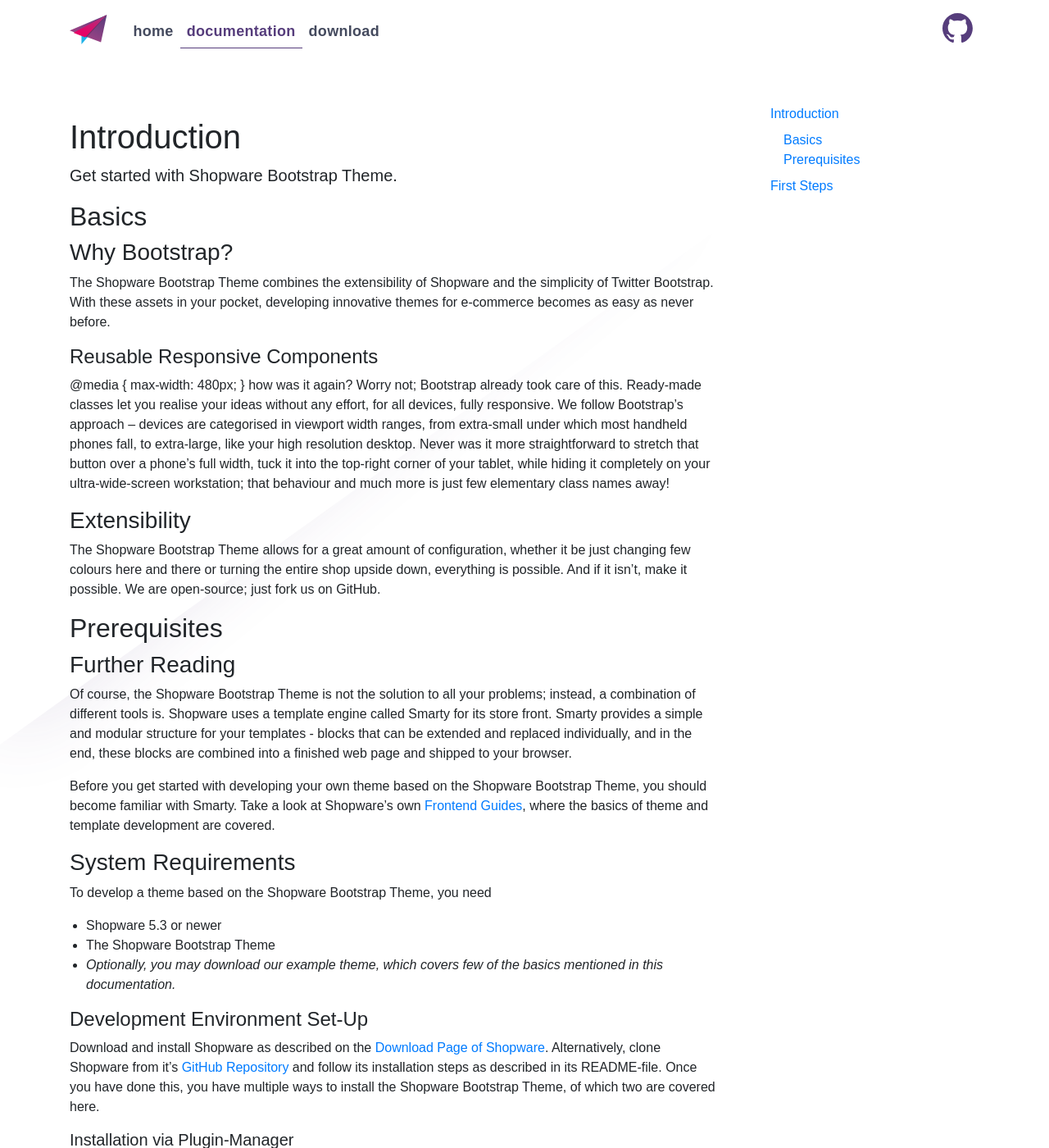
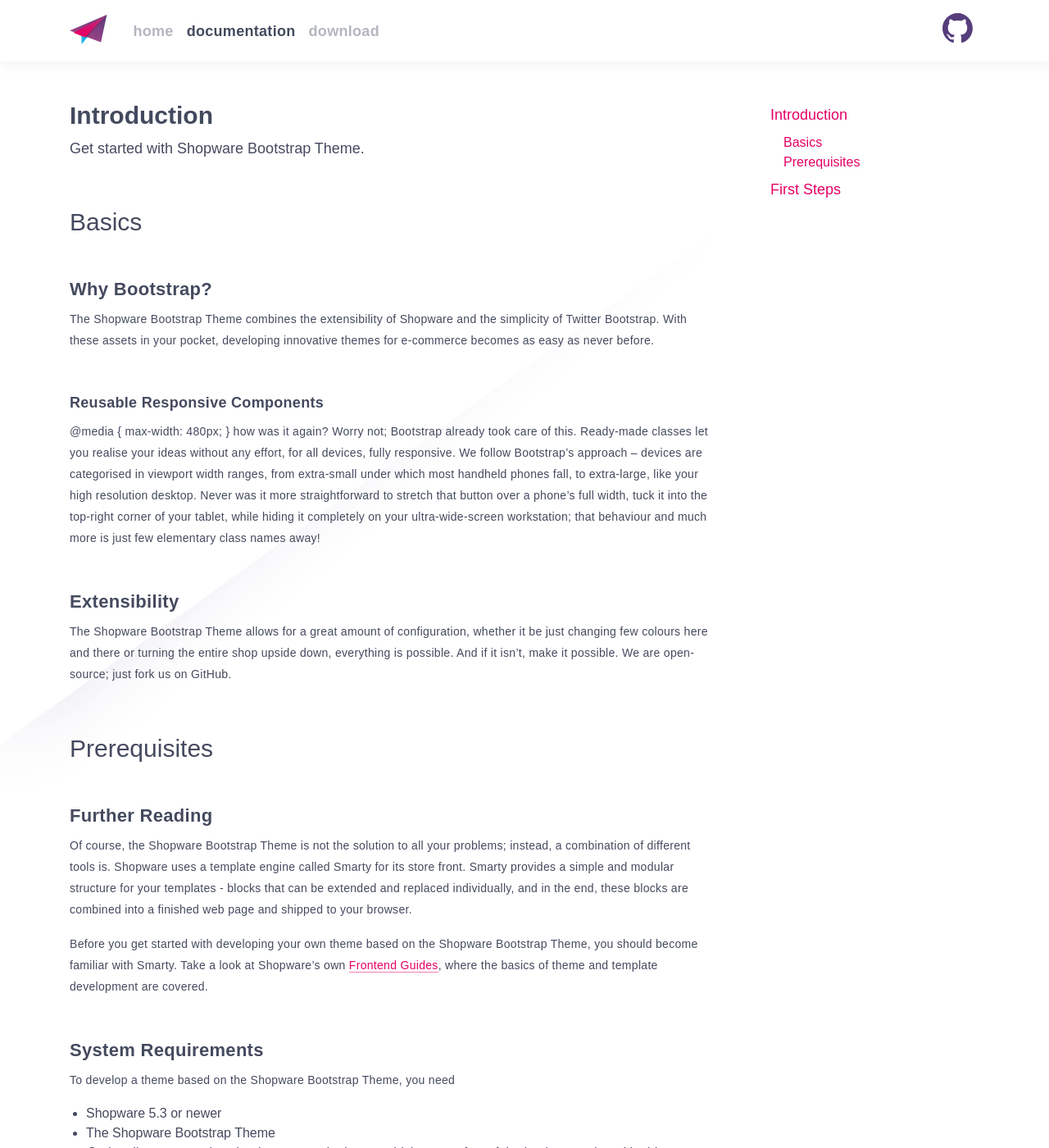
Before and after one commit to conexco/shopware-bootstrap-theme, a Jekyll site: the page built from docs/introduction.md, in a window 1280 px wide and 1400 px high. Shown: the whole window at 82% size. Built offline with Jekyll 4.4.1, drawn with Linux system fonts in a browser that asks for light colours; nearby versions of some CDN libraries; some web fonts are replaced.

Commit message:
Styling update

```diff
--- a/assets/css/style.css
+++ b/assets/css/style.css
@@ -41,13 +41,23 @@
     -webkit-font-smoothing: antialiased;
 }
 
+a{
+    color: #e50065;
+}
+
 a:hover, a:active, a:focus{
+    color: #563D7C;
     outline: 0 !important;
     text-decoration: none;
 }
 
+a:not([href]):not([tabindex]){
+    cursor: pointer;
+}
+
 body{
     background-color: white;
+    color: #444A5E;
     overflow-x: hidden;
     overflow-y: auto;
     position: relative;
@@ -63,7 +73,6 @@ body::before, body::after{
     height: 100%;
     position: absolute;
     width: 100%;
-    z-index: 10;
 }
 
 body::before{
@@ -73,6 +82,7 @@ body::before{
     left: 0;
     top: 0;
     transform: translateY(-45%);
+    z-index: 0;
 }
 
 body::after{
@@ -81,10 +91,7 @@ body::after{
     background-repeat: no-repeat;
     bottom: 0;
     right: 0;
-}
-
-a:not([href]):not([tabindex]){
-    cursor: pointer;
+    z-index: 2;
 }
 
 small{
@@ -98,17 +105,74 @@ hr{
     width: 100%;
 }
 
+
+/* Headings */
+
+body:not(.is-home) main h1,
+body:not(.is-home) main h2{
+    font-size: 30px;
+    font-weight: 600;
+    line-height: 34px;
+    margin-bottom: 10px;
+    padding-top: 1px;
+}
+
+body:not(.is-home) main h2{
+    font-weight: 300;
+    margin-top: 60px;
+}
+
+body:not(.is-home) main h3{
+    font-size: 22px;
+    font-weight: 600;
+    letter-spacing: 0.3px;
+    line-height: 26px;
+    margin-top: 50px;
+    padding-top: 2px;
+}
+
+body:not(.is-home) main h4,
+body:not(.is-home) main p.lead{
+    font-size: 18px;
+    font-weight: 600;
+    letter-spacing: 0.3px;
+    line-height: 24px;
+    margin-top: 50px;
+    padding-top: 1px;
+}
+
+body:not(.is-home) main p.lead{
+    font-weight: 200;
+    letter-spacing: 0;
+    margin-top: 10px;
+}
+
+body:not(.is-home) main p{
+    font-size: 14px;
+    letter-spacing: 0.3px;
+    line-height: 26px;
+    margin-top: 10px;
+    white-space: inherit;
+}
+
+body:not(.is-home) main code span{
+    font-family: inherit;
+    font-weight: 300;
+}
+
 /* Header */
 
 header{
     position: relative;
     top: 0;
-    z-index: 1071;
+    z-index: 3;
 }
 
 body:not(.is-home) header{
     background-color: rgba(255, 255, 255, 0.95);
+    box-shadow: 0 5px 15px rgba(0, 0, 0, 0.05);
     position: sticky;
+    z-index: 5;
 }
 
 header #logo svg{
@@ -121,23 +185,22 @@ header #logo svg{
 }
 
 .navbar .navbar-nav .nav-item .nav-link{
-    color: #444A5E;
-    text-fill-color: #444A5E;
-    -webkit-text-fill-color: #444A5E;
+    color: rgba(68, 74, 94, 0.4);
+    text-fill-color: rgba(68, 74, 94, 0.4);
+    -webkit-text-fill-color: rgba(68, 74, 94, 0.4);
     font-weight: 600;
 }
 
 .navbar .navbar-nav .nav-item .nav-link:hover{
-    color: #563D7C;
-    text-fill-color: #563D7C;
-    -webkit-text-fill-color: #563D7C;
+    color: rgba(68, 74, 94, 1);
+    text-fill-color: rgba(68, 74, 94, 1);
+    -webkit-text-fill-color: rgba(68, 74, 94, 1);
 }
 
 .navbar .navbar-nav .nav-item .nav-link.active{
-    color: #563D7C;
-    border-bottom: 1px solid #563D7C;
-    text-fill-color: #563D7C;
-    -webkit-text-fill-color: #563D7C;
+    color: rgba(68, 74, 94, 1);
+    text-fill-color: rgba(68, 74, 94, 1);
+    -webkit-text-fill-color: rgba(68, 74, 94, 1);
 }
 
 .navbar .nav-link svg{
@@ -147,7 +210,6 @@ header #logo svg{
 
 nav{
     position: relative;
-    z-index: 20;
 }
 
 nav li{
@@ -160,7 +222,17 @@ nav li{
 
 main{
     position: relative;
-    z-index: 20;
+    z-index: 3;
+}
+
+body:not(.is-home) main a{
+    border-bottom: 1px solid rgba(229, 0, 101, 0.5)
+}
+
+body:not(.is-home) main a:hover,
+body:not(.is-home) main a:active,
+body:not(.is-home) main a:focus{
+    border-color: rgba(86, 61, 124, 0.5);
 }
 
 body.is-home main #plane svg{
@@ -292,7 +364,7 @@ footer{
     padding-top: 100px;
     padding-bottom: 40px;
     position: relative;
-    z-index: 1100;
+    z-index: 3;
 }
 
 footer .nav .nav-item a.nav-link{
@@ -731,7 +803,7 @@ canvas{
         top: -14%;
         transform: rotate(15deg);
         width: 100%;
-        z-index: 5;
+        z-index: 0;
     }
 
     body.is-home canvas{
@@ -742,7 +814,43 @@ canvas{
         top: 0;
         visibility: visible;
         width: 100%;
-        z-index: 0;
+        z-index: -1;
+    }
+
+    /* sidebar */
+
+    #sidemenu{
+        z-index: 4;
+    }
+
+    #sidemenu.affix-top, #sidemenu.affix{
+        position: fixed;
+    }
+
+    #sidemenu.affix-bottom{
+        position: fixed;
+    }
+
+    #sidemenu.affix{
+        position: fixed;
+    }
+
+    #sidemenu .nav-link.active,
+    #sidemenu .nav-link:hover,
+    #sidemenu .nav-link:focus{
+        color: #e50065;
+    }
+
+    .anchor-link{
+        display: block;
+        height: 70px;
+        margin-top: -70px;
+        visibility: hidden;
+    }
+
+    .docs-sidebar .toc-item .toc-link{
+        font-size: 18px;
+        font-weight: 300;
     }
 
 }
```
